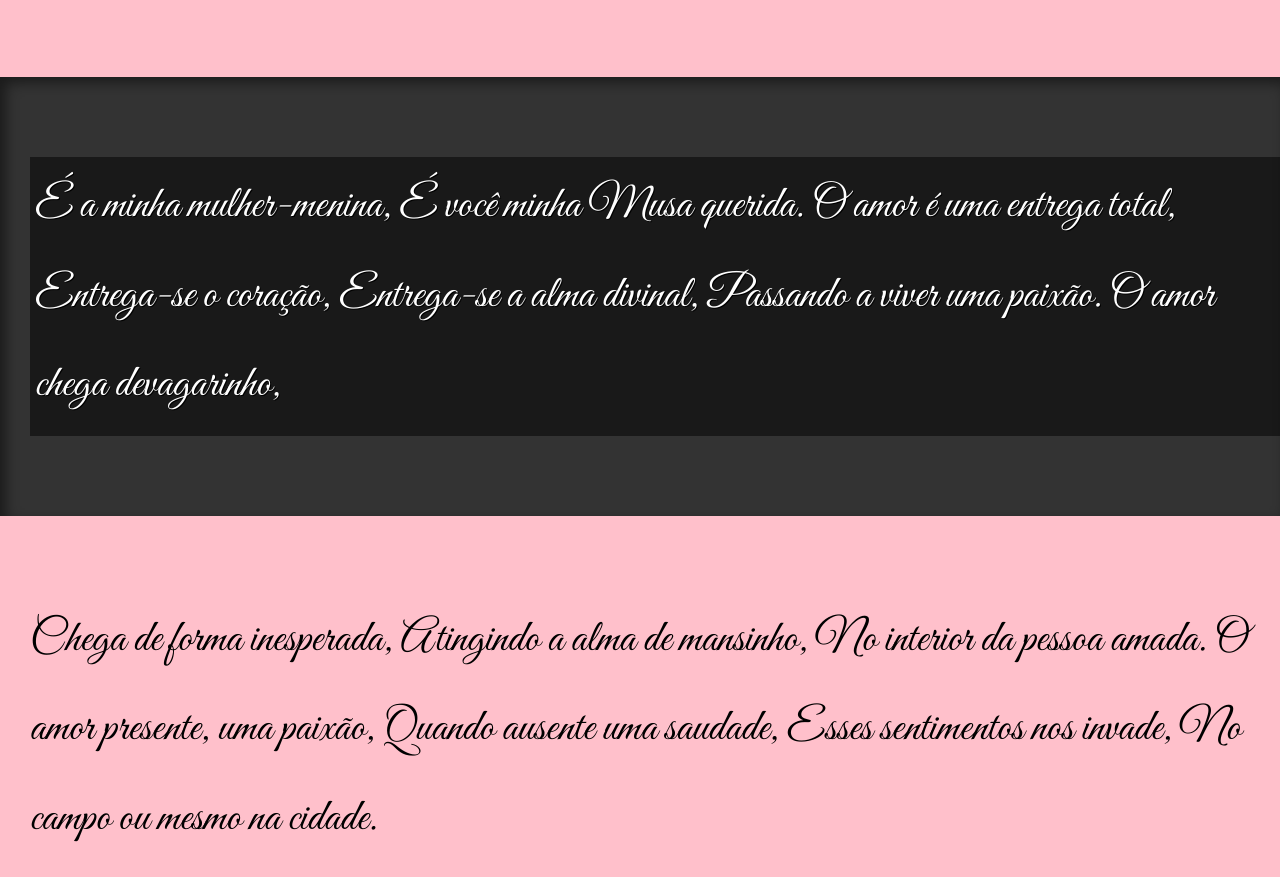
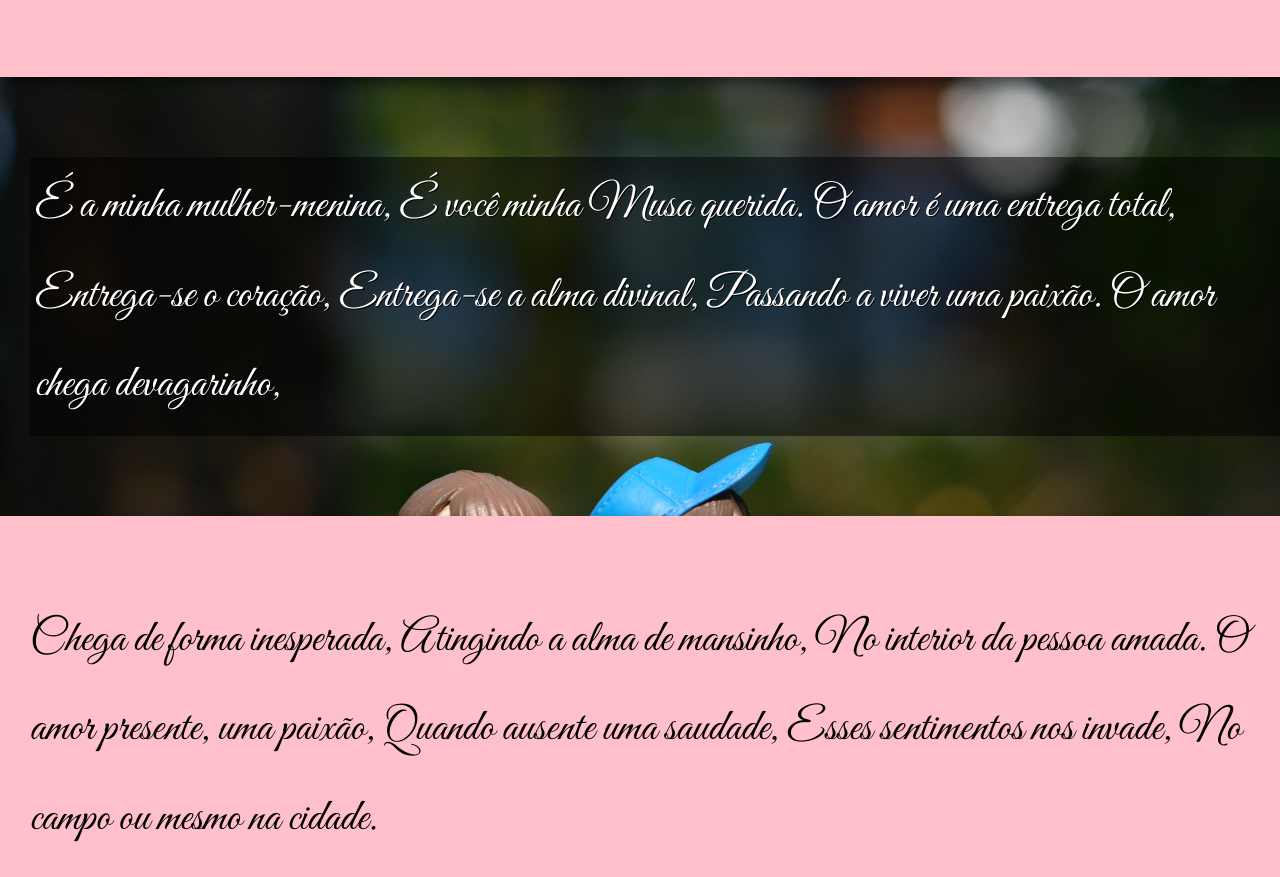
Before and after one commit to felipevainer/projeto-girlfriend, a plain HTML site: page index.html in a window 1280 px wide. Shown: the part 2974-3851 px from the top of the page. Drawn offline with Linux system fonts and the light colour scheme.

Commit message:
Update estilo.css

```diff
--- a/estilo.css
+++ b/estilo.css
@@ -92,7 +92,9 @@ section#img02 {
 
 }
 
-
+section#img03 {
+    background-image: url('imagem003.jpg');
+}
 
 footer {
     background-color: black;
```
